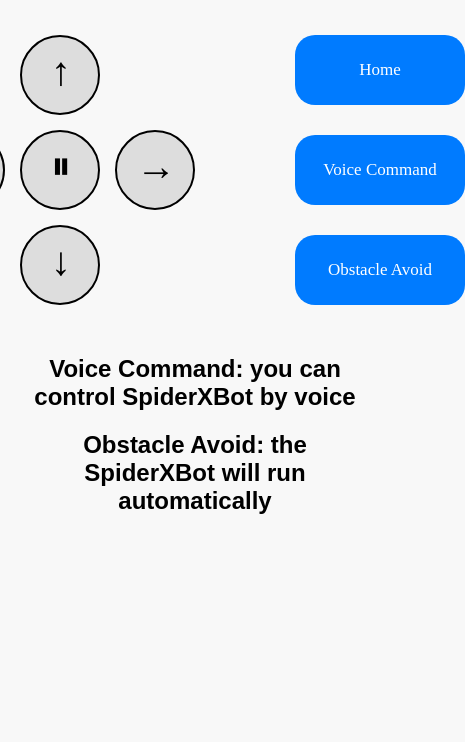
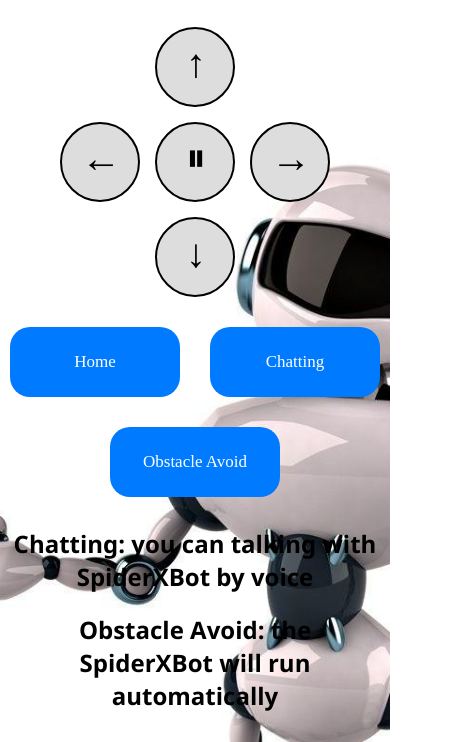
Before and after one commit to namth1793/SpiderXBot-WebController, a plain HTML site: page play.html in a window 390 px wide. Shown: the part 273-1015 px from the top of the page, 465 px wide, since content can reach past the window. Before the commit the page ends 844 px from the top, so only its background shows below. Drawn offline with Linux system fonts and the light colour scheme; a web font is replaced by a local one.

Commit message:
third commit

```diff
--- a/index.css
+++ b/index.css
@@ -1,8 +1,11 @@
 body {
     text-align: center;
-    font-family: Arial, sans-serif;
+    font-family: 'Segoe UI', Tahoma, Geneva, Verdana, sans-serif;
     padding: 10px;
-    background-color: #f8f8f8;
+    background-image: url('./assets/background.jpg');
+    background-size: cover;
+    background-repeat: no-repeat;
+    margin: 0;
 }
 
 .container {
@@ -99,7 +102,6 @@
     display: flex;
     justify-content: center;
     flex-wrap: wrap;
-    ;
     gap: 50px;
     margin-top: 50px;
 }
@@ -134,3 +136,28 @@
 .feature-btn:hover {
     border: 6px dashed black;
 }
+
+/* Responsive layout for smaller screens */
+@media (max-width: 430px) {
+    .main-container {
+        flex-direction: column;
+        /* Stack grid-container and features-play vertically */
+        align-items: center;
+        /* Center align the items */
+    }
+
+    .features-play {
+        flex-direction: row;
+        /* Change direction to row */
+        margin: 30px 0 -20px 0;
+        /* Adjust margin for better spacing */
+        gap: 30px;
+        /* Adjust gap between buttons */
+    }
+
+    body {
+        background-image: url('./assets/background.jpg');
+        background-position: 80% 25em;
+        background-repeat: no-repeat;
+    }
+}
--- a/play.html
+++ b/play.html
@@ -10,7 +10,7 @@
         <link rel="preconnect" href="https://fonts.gstatic.com" crossorigin>
         <link href="https://fonts.googleapis.com/css2?family=Eater&family=Londrina+Shadow&display=swap"
             rel="stylesheet">
-        <link rel="icon" href="./nanobot.png" type="image/x-icon"> <!-- Add this line -->
+        <link rel="icon" href="./assets/nanobot.png" type="image/x-icon"> <!-- Add this line -->
     </head>
 
     <body>
@@ -31,11 +31,11 @@
                     </div>
                     <div class="features-play">
                         <button class="feature-btn" onclick="loadPage('index.html')">Home</button>
-                        <button class="feature-btn" onclick="voiceCommand()">Voice Command</button>
+                        <button class="feature-btn" onclick="voiceCommand()">Chatting</button>
                         <button class="feature-btn" onclick="obstacleAvoid()">Obstacle Avoid</button>
                     </div>
                 </div>
-                <h2 style="margin-top: 50px;">Voice Command: you can control SpiderXBot by voice</h2>
+                <h2 style="margin-top: 50px;">Chatting: you can talking with SpiderXBot by voice</h2>
                 <h2 style="margin-top: 0px;">Obstacle Avoid: the SpiderXBot will run automatically</h2>
             </div>
         </div>
```
Also changed, not shown: index.html (+1 -1 lines), program.html (+1 -1 lines), assets/background.jpg (added), assets/nanobot.png (renamed from nanobot.png).
